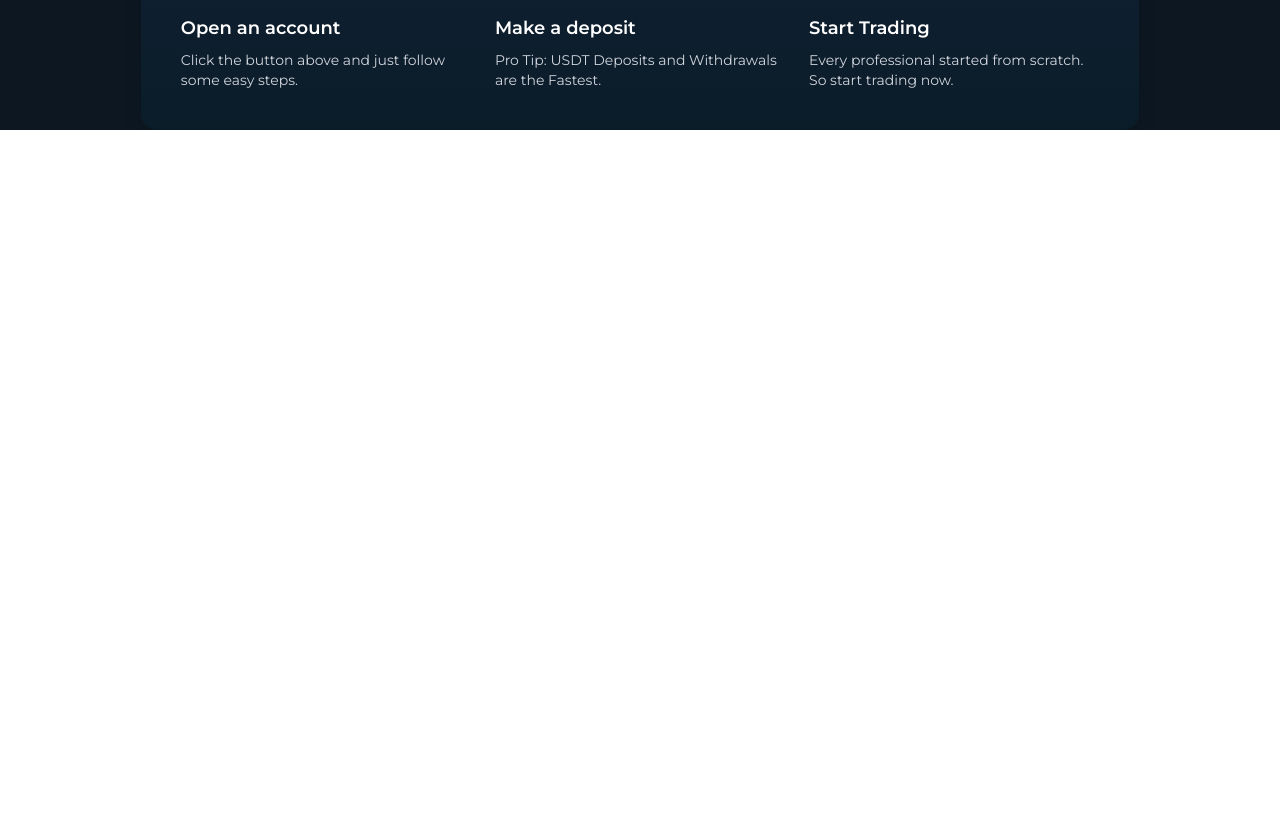
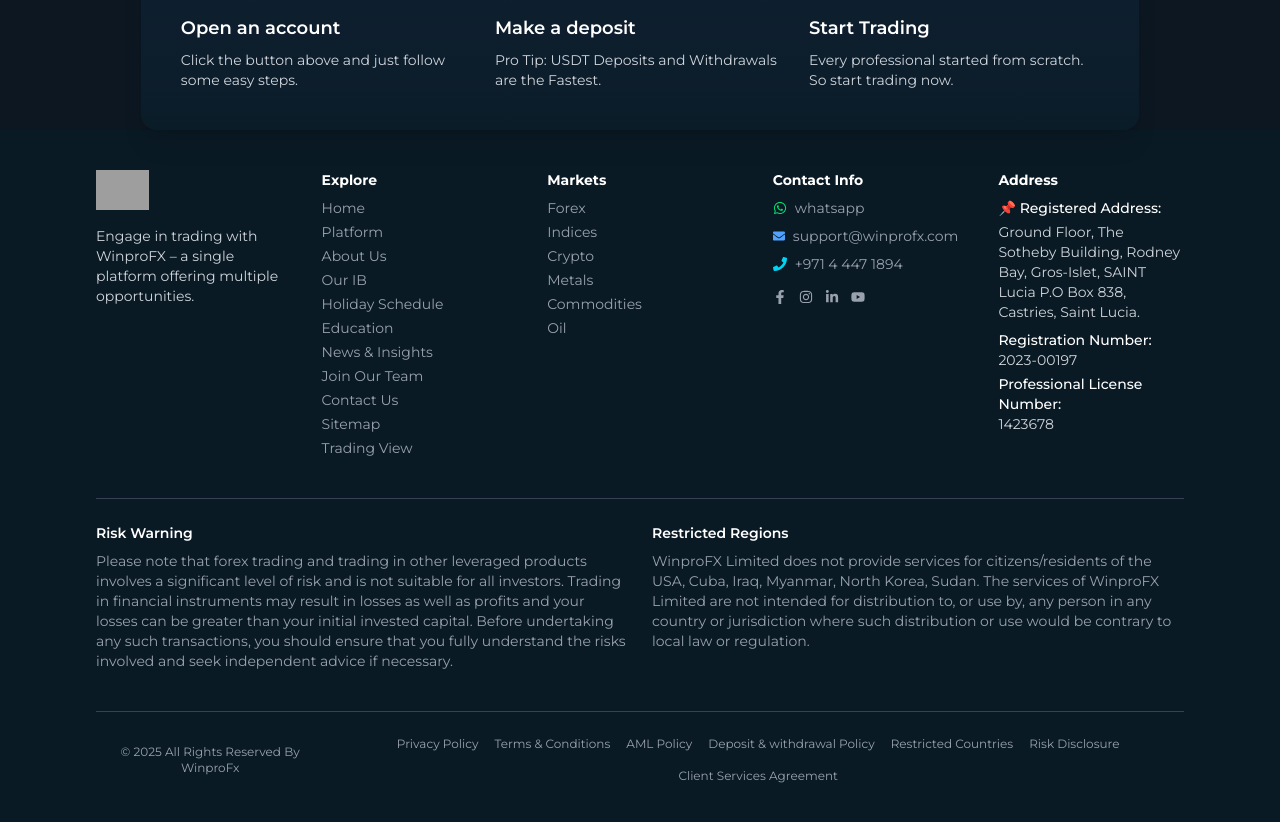
Before and after one commit to Shubham9049/WinProFx, a Next.js app: page / in a window 1280 px wide. Shown: the part 760-1582 px from the top of the page. Before the commit the page ends 890 px from the top, so only its background shows below. Built offline with nearby package versions, Linux system fonts and the light colour scheme; grey boxes are pictures that could not be loaded.

Commit message:
add changes

```diff
--- /dev/null
+++ b/components/Footer.tsx
@@ -0,0 +1,162 @@
+import {
+  FaWhatsapp,
+  FaEnvelope,
+  FaPhone,
+  FaFacebookF,
+  FaInstagram,
+  FaLinkedinIn,
+  FaYoutube,
+} from "react-icons/fa";
+
+export default function Footer() {
+  return (
+    <footer className="bg-[#0A1A25] text-white text-sm font-montserrat px-6 py-10 md:px-16 lg:px-24">
+      <div className="grid grid-cols-2 md:grid-cols-2 lg:grid-cols-5 gap-10">
+        {/* Logo and intro */}
+        <div>
+          <img
+            src="https://winprofx.com/_next/static/media/logo.30704b62.svg"
+            alt="WINPROFX"
+            className="h-10 mb-4"
+          />
+          <p className="text-gray-300">
+            Engage in trading with WinproFX – a single platform offering
+            multiple opportunities.
+          </p>
+        </div>
+
+        {/* Explore */}
+        <div>
+          <h3 className="font-bold text-white mb-2">Explore</h3>
+          <ul className="text-gray-400 space-y-1">
+            {[
+              "Home",
+              "Platform",
+              "About Us",
+              "Our IB",
+              "Holiday Schedule",
+              "Education",
+              "News & Insights",
+              "Join Our Team",
+              "Contact Us",
+              "Sitemap",
+              "Trading View",
+            ].map((item, idx) => (
+              <li key={idx} className="hover:text-white cursor-pointer">
+                {item}
+              </li>
+            ))}
+          </ul>
+        </div>
+
+        {/* Markets */}
+        <div>
+          <h3 className="font-bold text-white mb-2">Markets</h3>
+          <ul className="text-gray-400 space-y-1">
+            {["Forex", "Indices", "Crypto", "Metals", "Commodities", "Oil"].map(
+              (item, idx) => (
+                <li key={idx} className="hover:text-white cursor-pointer">
+                  {item}
+                </li>
+              )
+            )}
+          </ul>
+        </div>
+
+        {/* Contact Info */}
+        <div>
+          <h3 className="font-bold text-white mb-2">Contact Info</h3>
+          <ul className="text-gray-400 space-y-2">
+            <li className="flex items-center gap-2">
+              <FaWhatsapp className="text-green-400" /> whatsapp
+            </li>
+            <li className="flex items-center gap-2">
+              <FaEnvelope className="text-blue-400" /> support@winprofx.com
+            </li>
+            <li className="flex items-center gap-2">
+              <FaPhone className="text-cyan-400" /> +971 4 447 1894
+            </li>
+          </ul>
+          <div className="flex gap-3 mt-4 text-gray-400">
+            {[FaFacebookF, FaInstagram, FaLinkedinIn, FaYoutube].map(
+              (Icon, idx) => (
+                <Icon key={idx} className="hover:text-white cursor-pointer" />
+              )
+            )}
+          </div>
+        </div>
+
+        {/* Address */}
+        <div>
+          <h3 className="font-bold text-white mb-2">Address</h3>
+          <p className="text-gray-300 text-sm">
+            <span className="block font-medium text-white mb-1">
+              📌 Registered Address:
+            </span>
+            Ground Floor, The Sotheby Building, Rodney Bay, Gros-Islet, SAINT
+            Lucia P.O Box 838, Castries, Saint Lucia.
+          </p>
+          <p className="text-sm mt-2 text-gray-300">
+            <span className="block font-medium text-white">
+              Registration Number:
+            </span>{" "}
+            2023-00197
+          </p>
+          <p className="text-sm mt-1 text-gray-300">
+            <span className="block font-medium text-white">
+              Professional License Number:
+            </span>{" "}
+            1423678
+          </p>
+        </div>
+      </div>
+
+      {/* Bottom Section */}
+      <div className="mt-10 border-t border-gray-700 pt-6 grid grid-cols-1 md:grid-cols-2 lg:grid-cols-2 gap-6">
+        <div>
+          <h4 className="font-semibold text-white mb-2">Risk Warning</h4>
+          <p className="text-gray-400 text-sm">
+            Please note that forex trading and trading in other leveraged
+            products involves a significant level of risk and is not suitable
+            for all investors. Trading in financial instruments may result in
+            losses as well as profits and your losses can be greater than your
+            initial invested capital. Before undertaking any such transactions,
+            you should ensure that you fully understand the risks involved and
+            seek independent advice if necessary.
+          </p>
+        </div>
+
+        <div>
+          <h4 className="font-semibold text-white mb-2">Restricted Regions</h4>
+          <p className="text-gray-400 text-sm">
+            WinproFX Limited does not provide services for citizens/residents of
+            the USA, Cuba, Iraq, Myanmar, North Korea, Sudan. The services of
+            WinproFX Limited are not intended for distribution to, or use by,
+            any person in any country or jurisdiction where such distribution or
+            use would be contrary to local law or regulation.
+          </p>
+        </div>
+      </div>
+
+      {/* Footer Bottom */}
+      <div className="mt-10 border-t border-gray-700 pt-6 text-center text-gray-400 text-xs flex flex-col md:flex-row md:justify-between items-center gap-2">
+        <p>© 2025 All Rights Reserved By WinproFx</p>
+        <div className="flex flex-wrap justify-center gap-4">
+          {[
+            "Privacy Policy",
+            "Terms & Conditions",
+            "AML Policy",
+            "Deposit & withdrawal Policy",
+            "Restricted Countries",
+            "Risk Disclosure",
+            "Client Services Agreement",
+          ].map((item, idx) => (
+            <span key={idx} className="hover:text-white cursor-pointer">
+              {item}
+            </span>
+          ))}
+        </div>
+      </div>
+    </footer>
+  );
+}
--- a/package.json
+++ b/package.json
@@ -13,6 +13,7 @@
     "next": "15.4.3",
     "react": "19.1.0",
     "react-dom": "19.1.0",
+    "react-icons": "^5.5.0",
     "typewriter-effect": "^2.22.0"
   },
   "devDependencies": {
--- a/src/app/page.tsx
+++ b/src/app/page.tsx
@@ -1,3 +1,4 @@
+import Footer from "../../components/Footer";
 import Hero from "../../components/Hero";
 import Navbar from "../../components/Navbar";
 
@@ -6,6 +7,7 @@ export default function Home() {
     <div className="bg-[#0D1721]">
       <Navbar />
       <Hero />
+      <Footer />
     </div>
   );
 }
```
Also changed, not shown: 1 other file (tests, documents, lock files or other folders).
